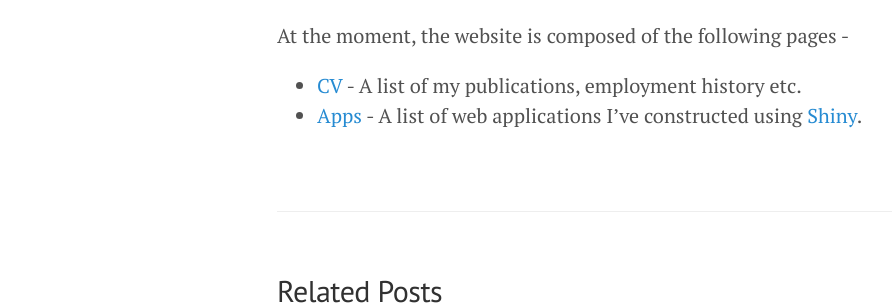
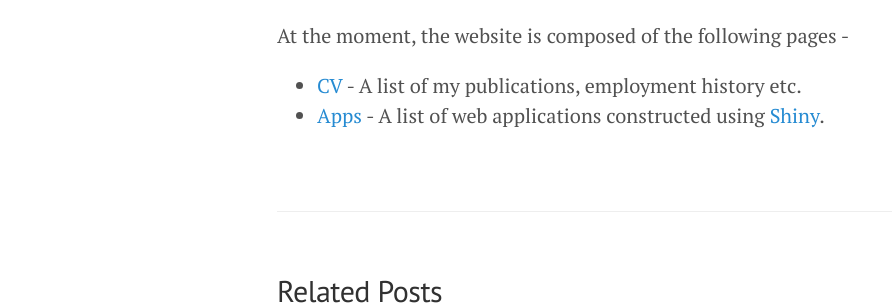
Before and after one commit to michaeldorman/michaeldorman.github.io, a Jekyll site: the page built from _posts/2015-09-15-introduction.md, in a window 1280 px wide. Shown: the part 261-566 px from the top of the page, without its empty margins (3-895 px from the left). Built offline with Jekyll 4.4.1, drawn with Linux system fonts in a browser that asks for light colours; comment, search, counter and statistics services are not loaded.

```diff
--- a/_posts/2015-09-15-introduction.md
+++ b/_posts/2015-09-15-introduction.md
@@ -8,4 +8,4 @@ This is the first post in my new [website](https://michaeldorman.github.io)!
 At the moment, the website is composed of the following pages -
 
 * [CV](https://michaeldorman.github.io/cv/) - A list of my publications, employment history etc.
-* [Apps](https://michaeldorman.github.io/apps/) - A list of web applications I've constructed using [Shiny](http://shiny.rstudio.com/).
+* [Apps](https://michaeldorman.github.io/apps/) - A list of web applications constructed using [Shiny](http://shiny.rstudio.com/).
```
